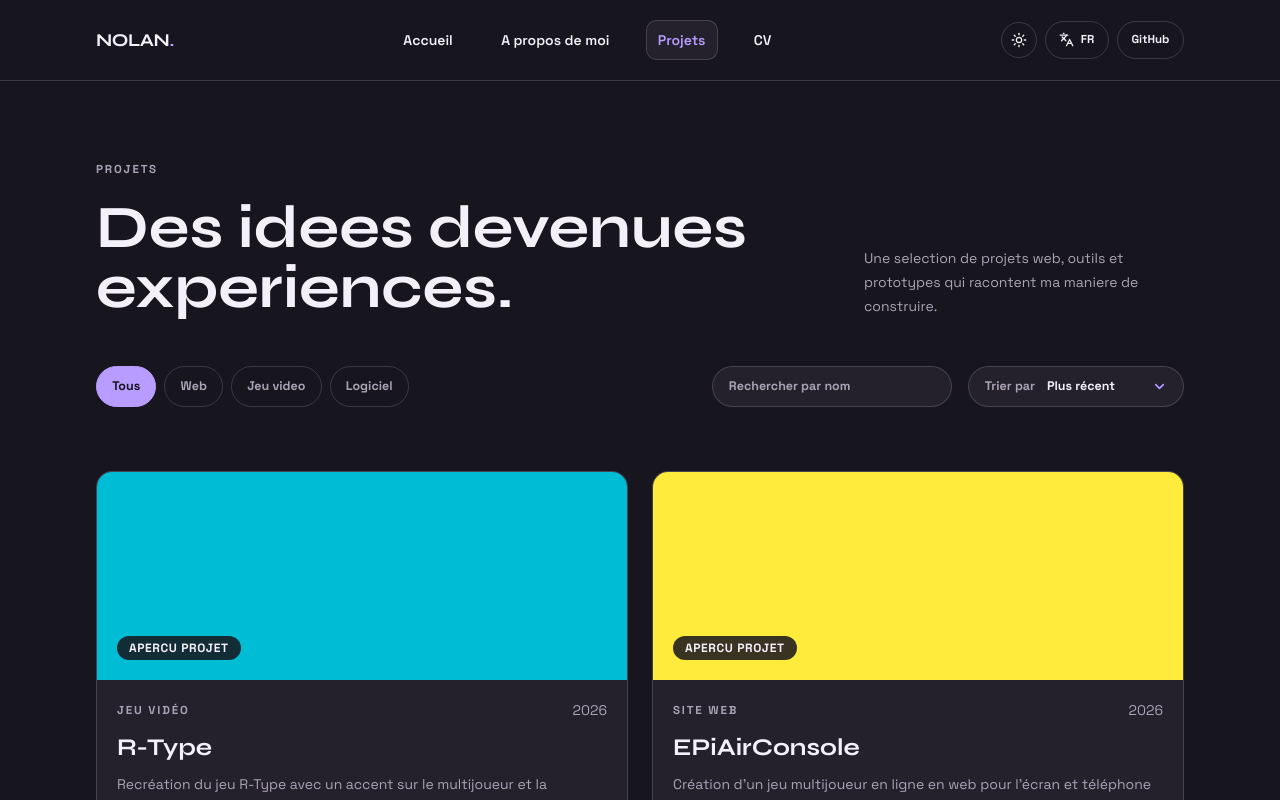
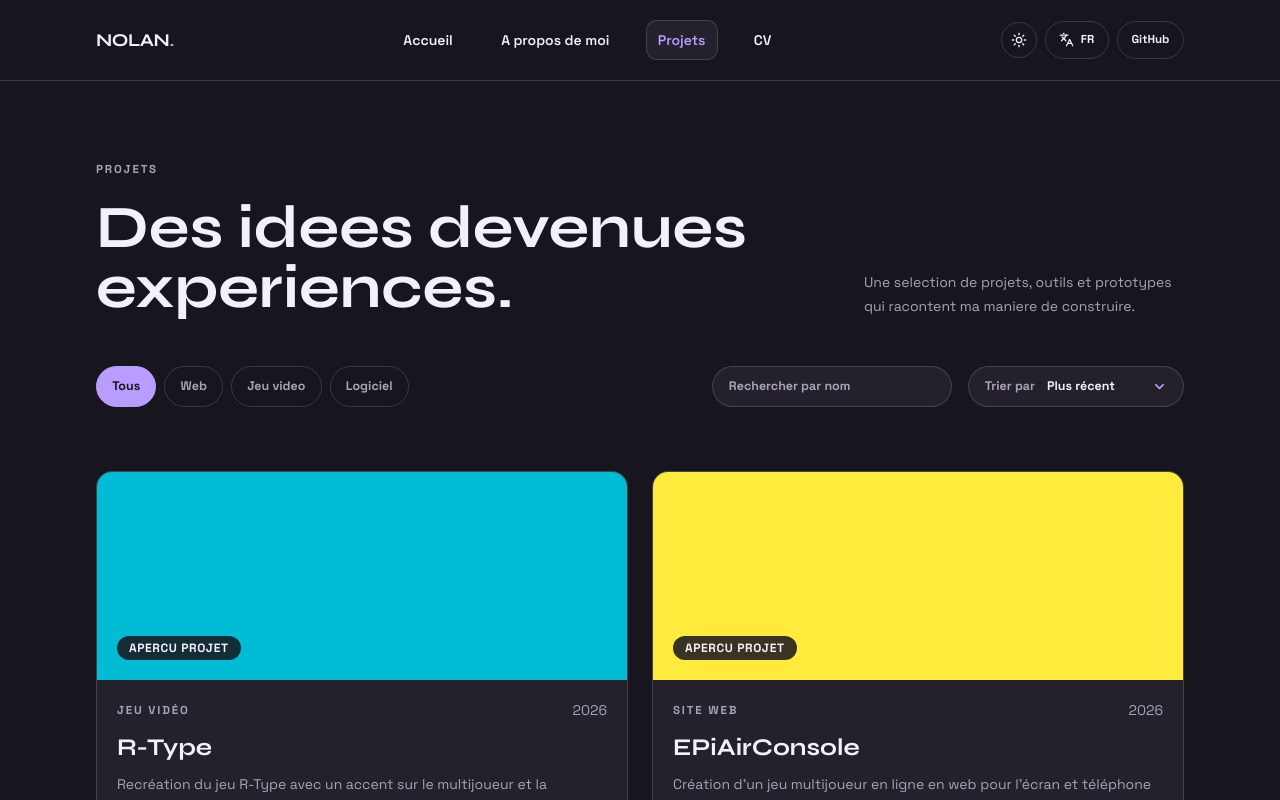
Before and after one commit to Nolfews/Portfolio, a Next.js app: page /projects in a window 1280 px wide. Shown: the top 800 px of the page. Built offline with nearby package versions, Linux system fonts and the light colour scheme.

Commit message:
[UPDATE] refine project description text for clarity and consistency

```diff
--- a/src/app/projects/page.tsx
+++ b/src/app/projects/page.tsx
@@ -79,8 +79,8 @@ export default function ProjectsPage() {
         </h1>
         <p className="max-w-xs text-sm leading-6 text-[var(--muted)]">
           {isFrench
-            ? "Une selection de projets web, outils et prototypes qui racontent ma maniere de construire."
-            : "A selection of web projects, tools and prototypes that show how I build."}
+            ? "Une selection de projets, outils et prototypes qui racontent ma maniere de construire."
+            : "A selection of projects, tools and prototypes that show how I build."}
         </p>
       </div>
       <div
```
